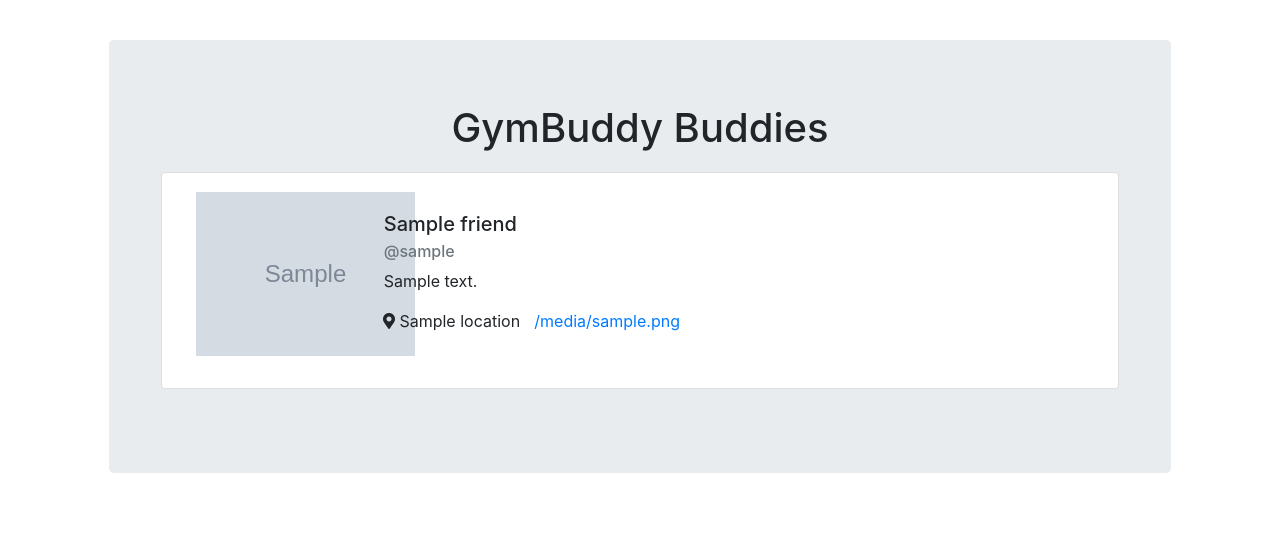
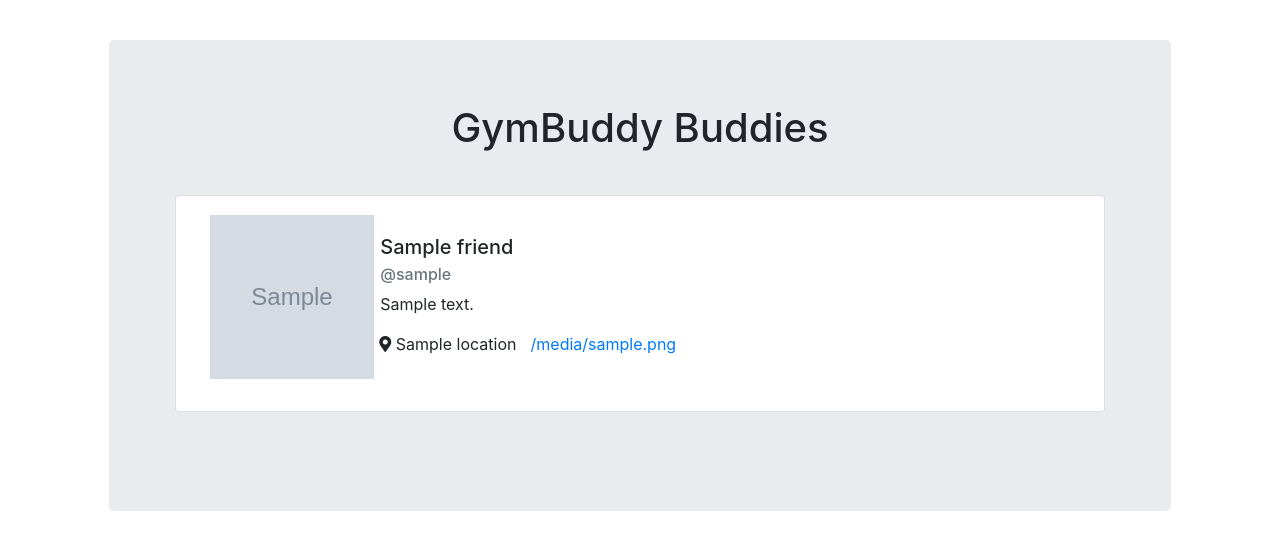
Before and after one commit to eric-newcomer/GymBuddy, a Django app: template main/templates/main/friends.html in a window 1280 px wide. Shown: the part 56-606 px from the top of the page. Run offline with Django 3.2, Linux system fonts and the light colour scheme; the template is opened without the code that fills it: most values are stand-ins (such as "Sample title", 1, 10 or a date in 2020); grey boxes marked "Sample" are stand-in pictures; some libraries are stand-ins or nearby versions.

Commit message:
Debugging FriendView spacing

```diff
--- a/main/static/main/friend.css
+++ b/main/static/main/friend.css
@@ -1,12 +1,12 @@
 .card-body {
     text-align: left;
-    margin-left: 2%;
-    display:block;
+    margin-left: 5px;
+    display: block;
 }
 
 .card-img-left {
     height: 164px;
-    width: auto;
+    width: 164px;
     display: block;
     margin-right: 2%;
 }
--- a/main/templates/main/friends.html
+++ b/main/templates/main/friends.html
@@ -1,20 +1,19 @@
 {% extends "main/base.html" %}
-{% block content %}
 {% load static %}
-{% include "main/navbar.html" %}
 {% block pageHeader %}
-<link rel="stylesheet" href="{% static 'main/friend.css' %}" type=text/css>
-{% endblock pageHeader %}
+<link rel="stylesheet" href="{% static 'main/friend.css' %}" type=text/css> {% endblock pageHeader %}
+{% block content %} {% include "main/navbar.html" %}
 <div class="jumbotron">
     <h1>GymBuddy Buddies</h1>
     {% for friend in friend_list %}
+    <div class="container py-3">
         <div class="card" style="margin: 2%;">
             <div class="row" style="margin: 2%;">
                 <div class="col-md-2">
                     <img class="card-img-left" src="{{ friend.profile.image.url }}" alt="Card image cap" align="left">
                 </div>
-            <div class="col-md-10">
-                <div class="card-body">
+                <div class="col-md-10 px-3">
+                    <div class="card-body px-3">
                         <h5 class="card-title">{{friend.get_full_name}}</h5>
                         <h6 class="card-subtitle mb-2 text-muted">@{{ friend.username }}</h6>
                         <p class="card-text">{{ friend.profile.bio }}</p>
@@ -27,6 +26,7 @@
                 </div>
             </div>
         </div>
+    </div>
     {% endfor %}
 </div>
 {% endblock %}
```
Lines whose indentation alone changed are shown as unchanged.
